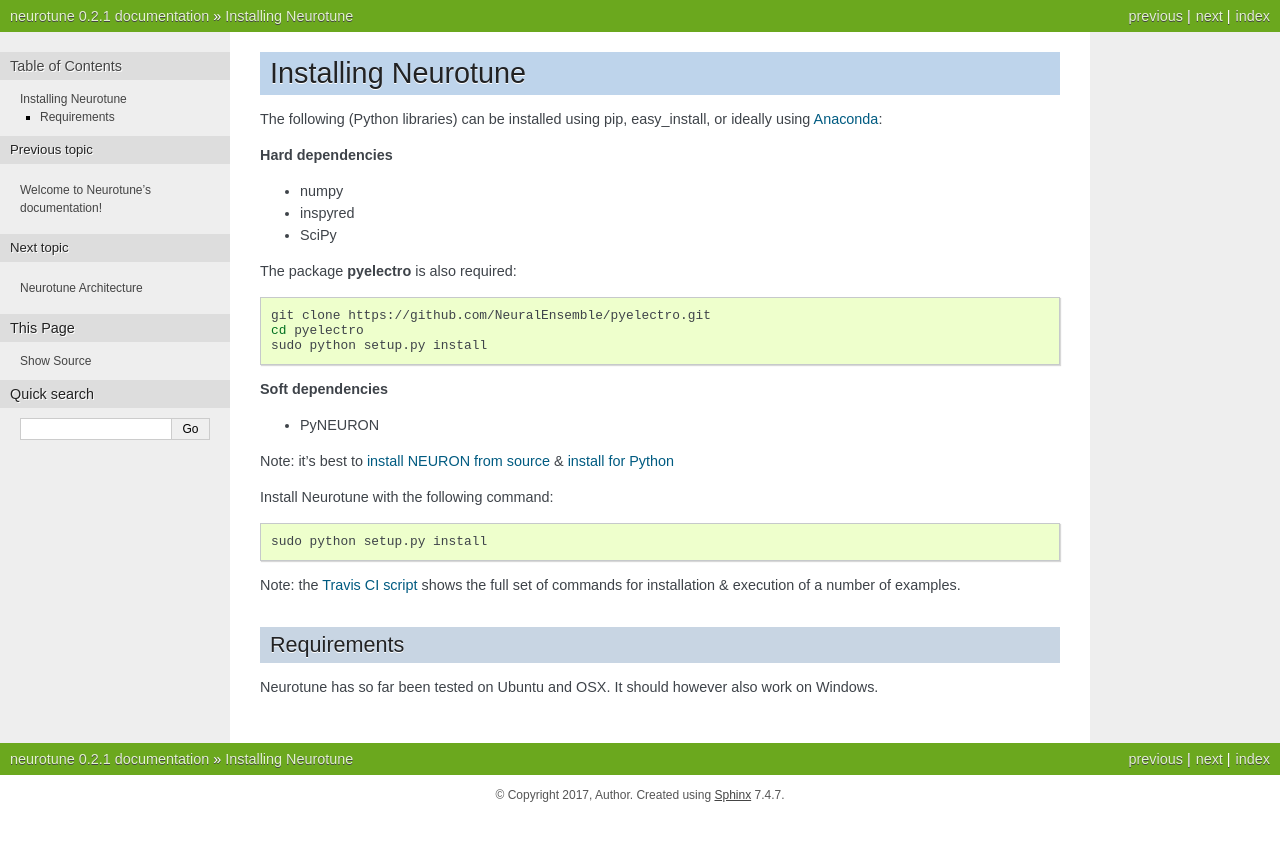
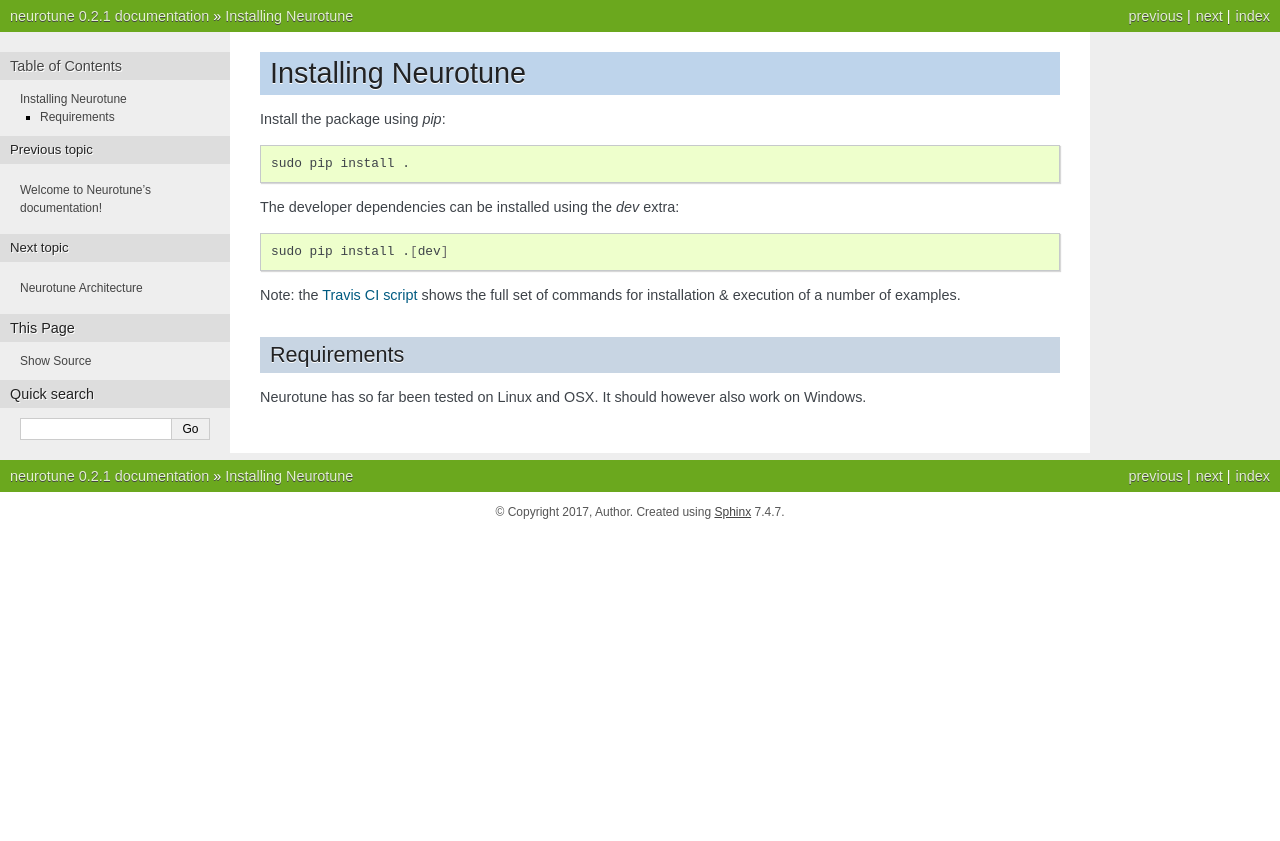
Before and after one commit to NeuralEnsemble/neurotune, a Sphinx documentation site: the page built from doc/installation.rst, in a window 1280 px wide. Shown: the top 841 px of the page. Built offline with Sphinx 7.4.7, drawn with Linux system fonts in a browser that asks for light colours.

Commit message:
chore: update docs to remove setup.py

```diff
--- a/doc/installation.rst
+++ b/doc/installation.rst
@@ -1,43 +1,23 @@
 Installing Neurotune
 ====================
 
-The following (Python libraries) can be installed using pip, easy_install, or ideally using `Anaconda <http://continuum.io/downloads>`_:
-
-**Hard dependencies**
-
-- numpy
-- inspyred
-- SciPy
-
-The package **pyelectro** is also required:
+Install the package using `pip`:
 
 
 .. code-block:: bash
 
-    git clone https://github.com/NeuralEnsemble/pyelectro.git
-    cd pyelectro
-    sudo python setup.py install
+    sudo pip install .
 
 
-**Soft dependencies**
-
-- PyNEURON
-
-Note: it's best to `install NEURON from source <http://www.neuron.yale.edu/neuron/download/compile_linux>`_ & `install for Python <http://www.neuron.yale.edu/neuron/static/new_doc/programming/python.html>`_
-
-
-Install Neurotune with the following command:
-
+The developer dependencies can be installed using the `dev` extra:
 
 .. code-block:: bash
 
-    sudo python setup.py install
-
+    sudo pip install .[dev]
 
 Note: the `Travis CI script <https://github.com/NeuralEnsemble/neurotune/blob/master/.travis.yml>`_ shows the full set of commands for installation & execution of a number of examples.
 
 
-
 Requirements
 ---------------------
-Neurotune has so far been tested on Ubuntu and OSX. It should however also work on Windows.
+Neurotune has so far been tested on Linux and OSX. It should however also work on Windows.
```
Also changed, not shown: README.md (+5 -5 lines).
